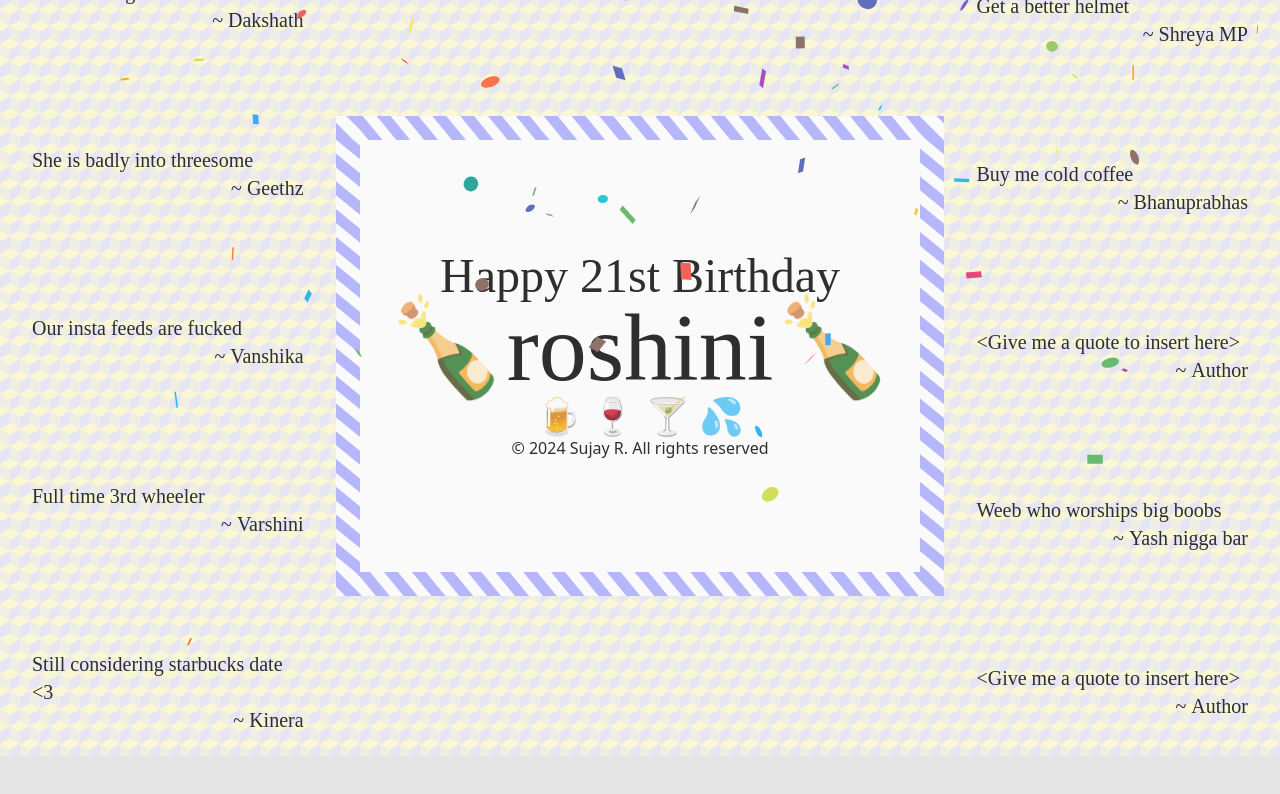
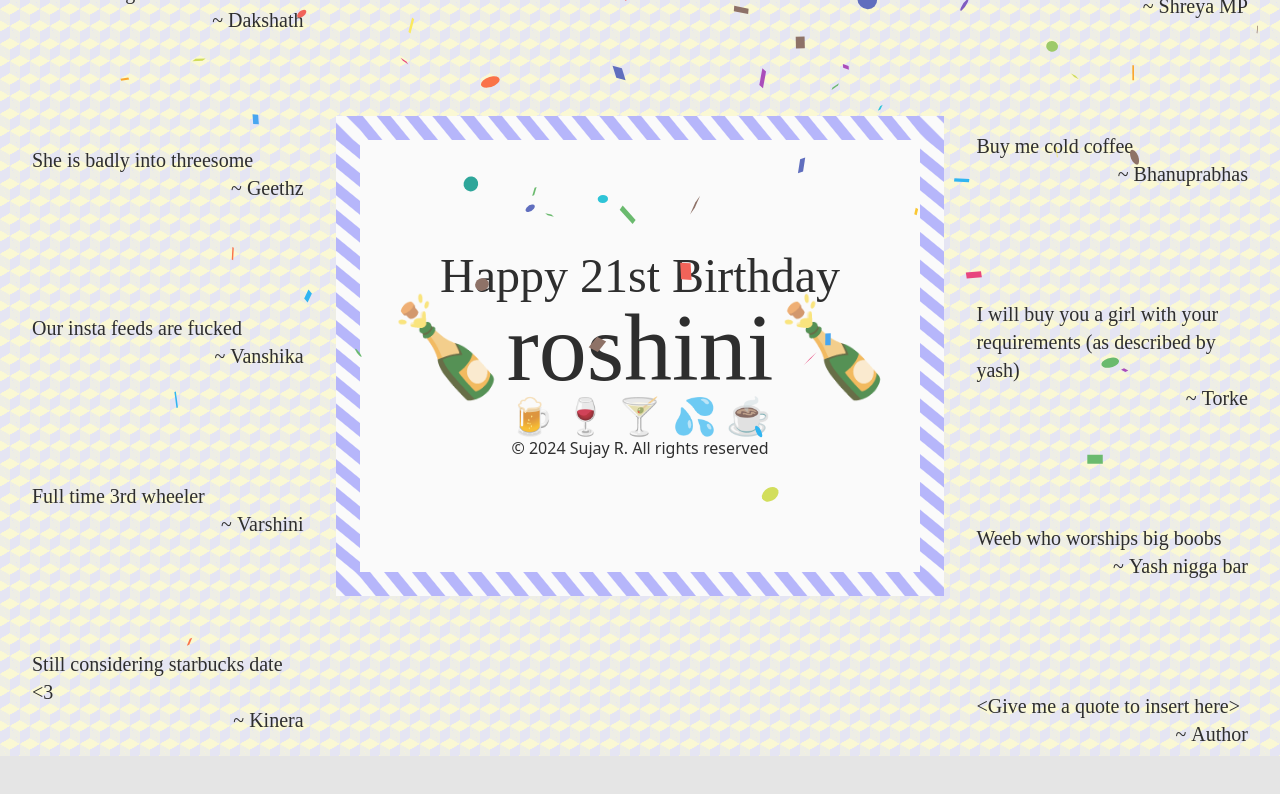
Before and after one commit to sujay1844/roshinichambers, a React (Vite) app: page / in a window 1280 px wide. Shown: the part 852-1646 px from the top of the page. Built offline with nearby package versions, Linux system fonts and the light colour scheme; a web font is replaced by a local one.

Commit message:
Add torke's quote

```diff
--- a/src/App.tsx
+++ b/src/App.tsx
@@ -81,7 +81,7 @@ const HorizontalScrollCarousel = () => {
                 &#127870;Roshini&#127870;
               </h1>
               <p className="text-4xl">
-                &#127866; &#127863; &#127864; &#128166;
+                &#127866; &#127863; &#127864; &#128166; &#9749;
               </p>
               <p>&copy; 2024 Sujay R. All rights reserved</p>
             </div>
@@ -267,8 +267,9 @@ const quotesRight: QuoteType[] = [
     author: "Bhanuprabhas",
   },
   {
-    content: "<Give me a quote to insert here>",
-    author: "Author",
+    content:
+      "I will buy you a girl with your requirements (as described by yash)",
+    author: "Torke",
   },
   {
     content: "Weeb who worships big boobs",
```
